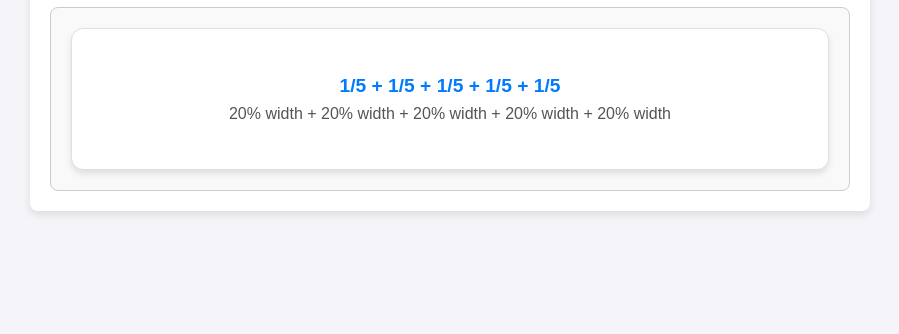
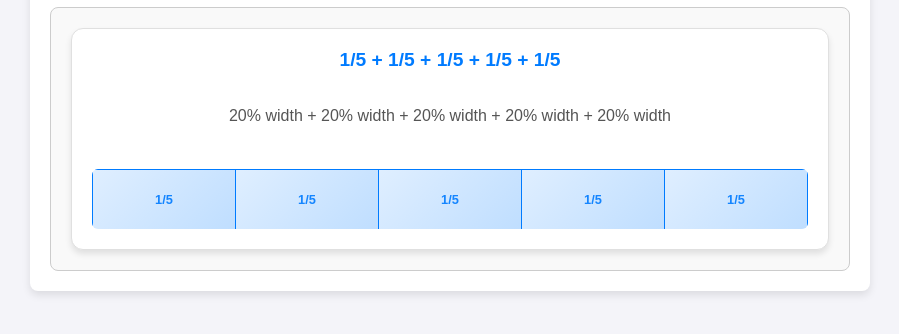
Before and after one commit to GovindVyas/column-variation-calculator, a plain HTML site: page index.html in a window 1280 px wide. Both pictures are taken after typing "5", "5" into the empty fields and a click on the button "Calculate Variations". Shown: the part 406-740 px from the top of the page, without its empty margins (190-1089 px from the left). Drawn offline with Linux system fonts and the light colour scheme.

Commit message:
Add Preview Layout (Visual Grid)

```diff
--- a/script.js
+++ b/script.js
@@ -31,7 +31,7 @@ document.getElementById('column-form').addEventListener('submit', function (e) {
 
     // Generate and display variation grid
     variationsGrid.innerHTML = variations
-        .map(variation => {
+        .map((variation, index) => {
             const validVariation = variation.filter(val => val > 0); // Remove trailing zeros
             const fractionSplit = validVariation
                 .map(col => `${col}/${totalColumns}`)
@@ -45,10 +45,23 @@ document.getElementById('column-form').addEventListener('submit', function (e) {
                 })
                 .join(' + '); // Format as percentages
 
+            // Generate visual grid preview
+            const visualGrid = `
+                <div class="visual-preview">
+                    ${validVariation.map(col => {
+                        const width = (col / totalColumns) * 100;
+                        return `<div class="grid-column" style="width: ${width}%">
+                            <span class="column-fraction">${col}/${totalColumns}</span>
+                        </div>`;
+                    }).join('')}
+                </div>
+            `;
+
             return `
             <div class="variation-card">
                 <div class="split-fraction">${fractionSplit}</div>
                 <div class="split-percentage">${percentageSplit}</div>
+                ${visualGrid}
             </div>`;
         })
         .join("");
--- a/style.css
+++ b/style.css
@@ -92,10 +92,11 @@ button:hover {
     color: #333;
     width: 100%;
     max-width: auto;
-    height: 100px;
+    height: auto;
+    min-height: 180px;
     display: flex;
     flex-direction: column;
-    justify-content: center;
+    justify-content: space-between;
     transition: transform 0.2s ease, box-shadow 0.2s ease;
 }
 
@@ -140,3 +141,40 @@ button:hover {
     width: 100%; /* Ensure the header spans the full width of the container */
     color: #007bff; /* Modern highlight for the title */
 }
+
+/* Visual Grid Preview Styles */
+.visual-preview {
+    display: flex;
+    width: 100%;
+    height: 60px;
+    margin-top: 15px;
+    border-radius: 6px;
+    overflow: hidden;
+}
+
+.grid-column {
+    height: 100%;
+    display: flex;
+    align-items: center;
+    justify-content: center;
+    background: linear-gradient(135deg, #007bff20, #007bff40);
+    border: 1px solid #007bff;
+    position: relative;
+    transition: background 0.3s ease;
+}
+
+.grid-column:hover {
+    background: linear-gradient(135deg, #007bff30, #007bff50);
+}
+
+.grid-column .column-fraction {
+    font-size: 0.8rem;
+    color: #007bff;
+    font-weight: bold;
+    opacity: 0.9;
+}
+
+/* Ensure columns are visually separated */
+.grid-column + .grid-column {
+    border-left: none;
+}
```
